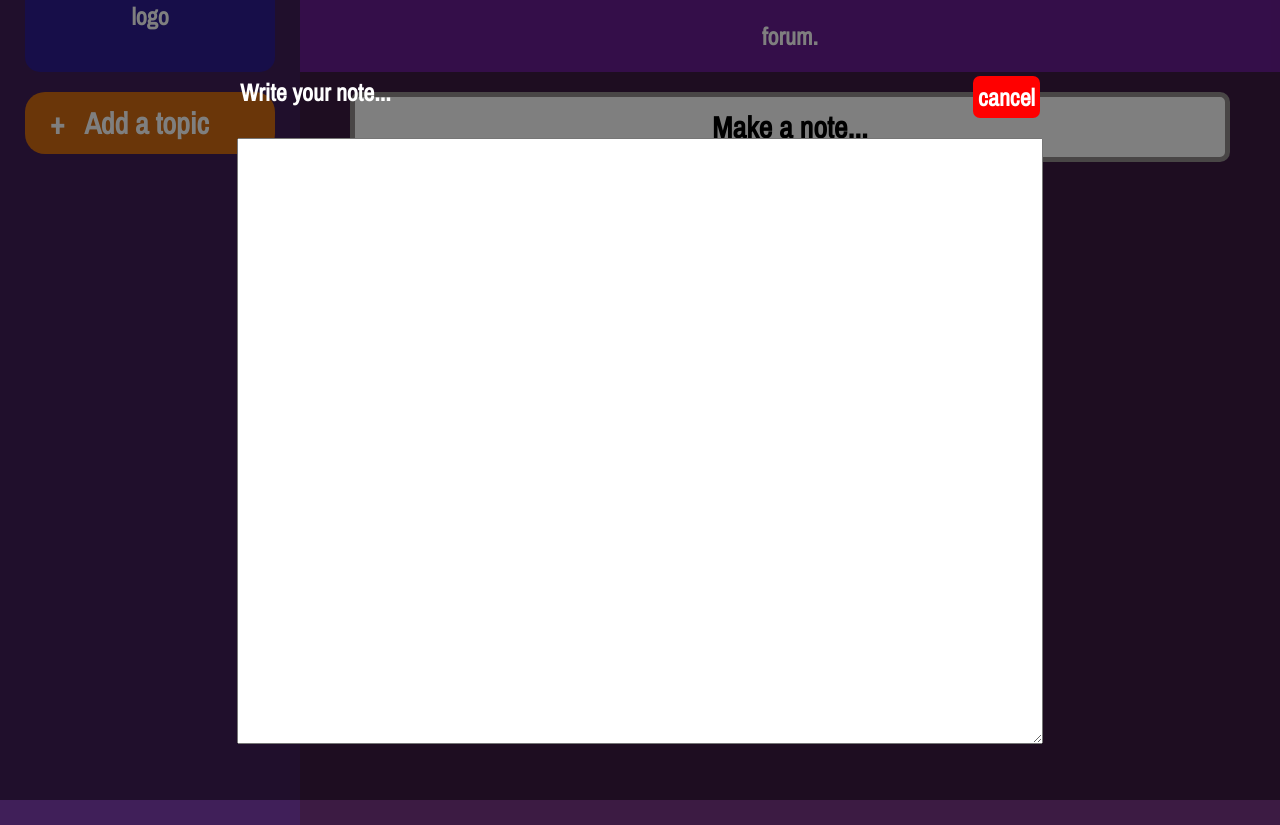
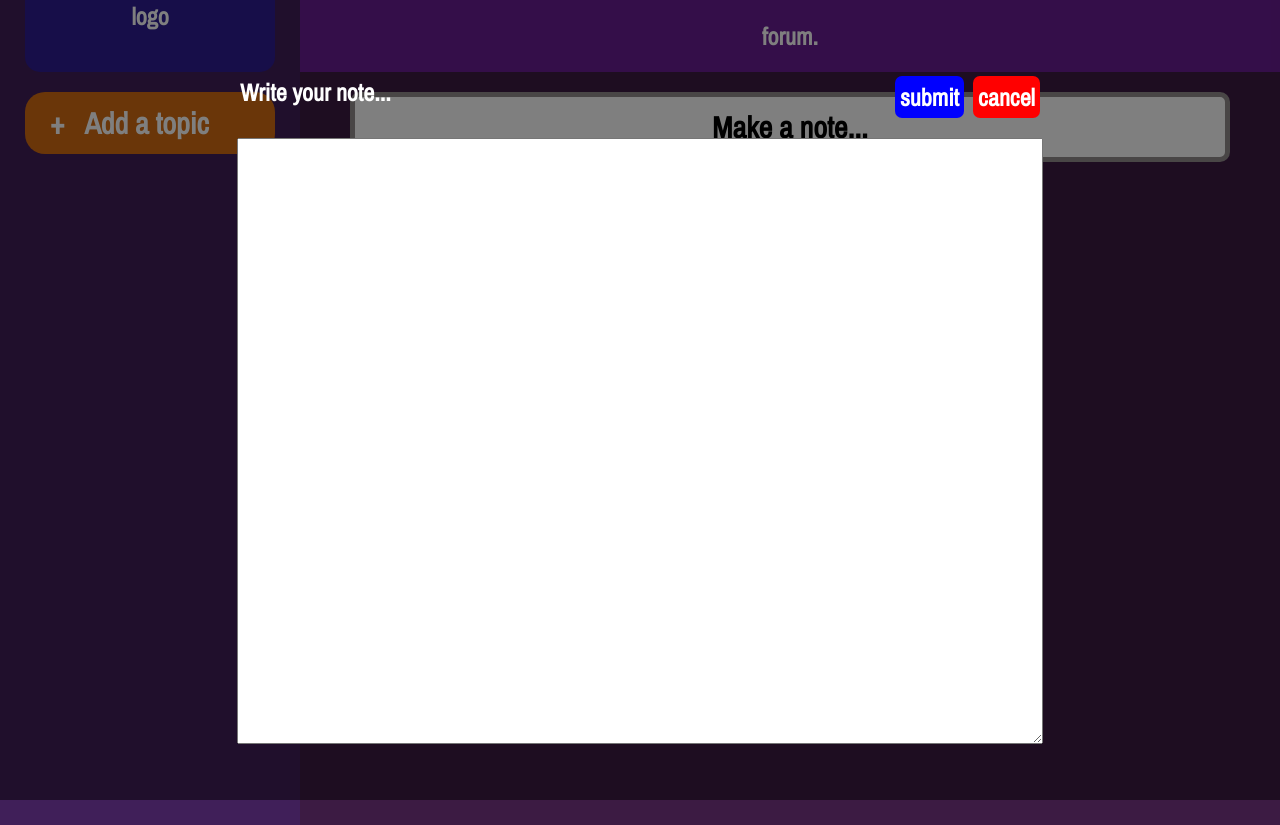
Before and after one commit to trimonuter/OKrecorder, a plain HTML site: page index.html in a window 1280 px wide. Both pictures are taken after a click on the element "Make a note...". Drawn offline with nearby package versions, Linux system fonts and the light colour scheme.

Commit message:
added submit note button

```diff
--- a/index.html
+++ b/index.html
@@ -58,7 +58,10 @@
             <div id="writeNoteContainer">
                 <div id="writeNoteHeader">
                     <h2>Write your note...</h2>
-                    <h2 id="cancelWrite">cancel</h2>
+                    <div id="writeNoteButtons">
+                        <h2 id="submitWrite">submit</h2>
+                        <h2 id="cancelWrite">cancel</h2>
+                    </div>
                 </div>
                 <textarea name="OK" id="writeNote" cols="30" rows="10"></textarea>
             </div>
--- a/style.css
+++ b/style.css
@@ -205,15 +205,33 @@ header h2 {
     width: 800px;
 }
 
-#cancelWrite {
+#writeNoteButtons {
+    display: flex;
+}
+
+#cancelWrite, #submitWrite {
     padding: 5px;
 
     background-color: red;
     border-radius: 7px;
+    transition: 0.15s;
+}
+
+#submitWrite {
+    margin-right: 9px;
+
+    background-color: blue;
 }
 
 #cancelWrite:hover {
-    transform: scale(110%);
+    background-color: white;
+    color: red;
+    cursor: pointer;
+}
+
+#submitWrite:hover {
+    background-color: white;
+    color: blue;
     cursor: pointer;
 }
 
```
